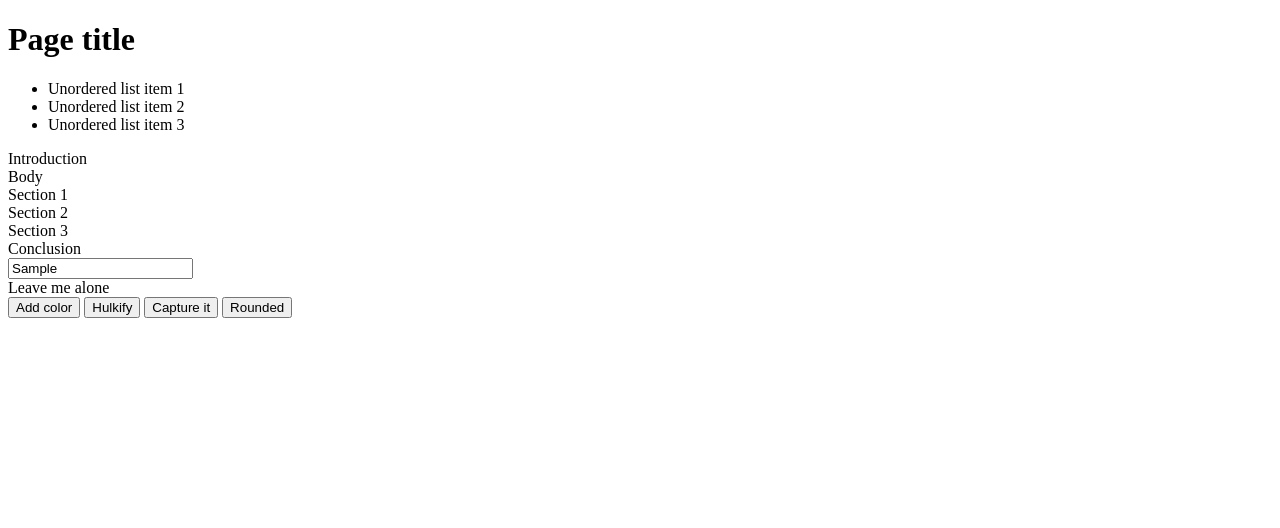
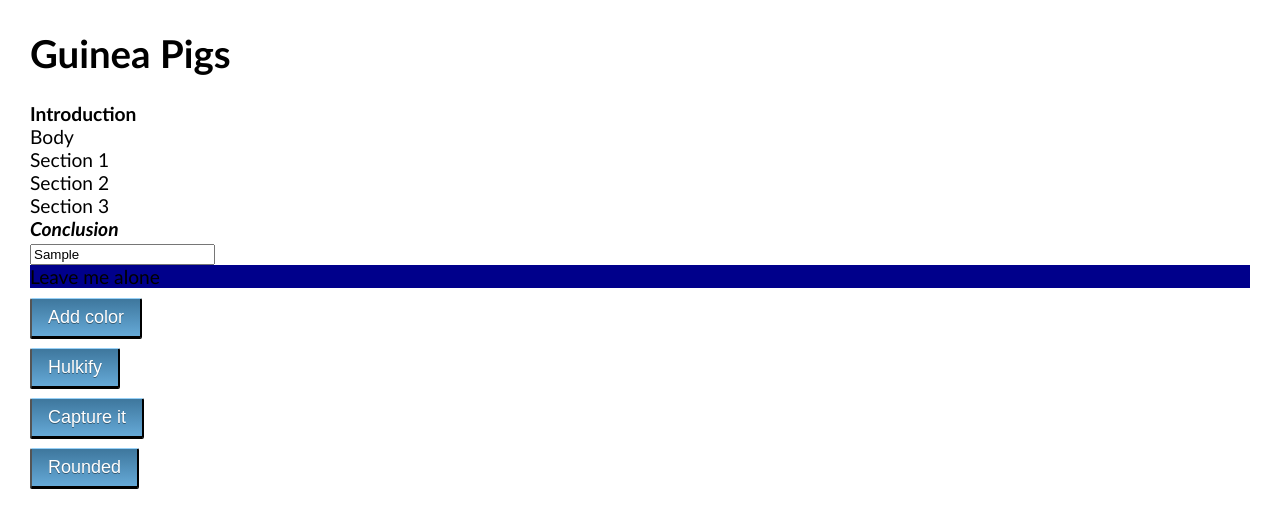
Before and after one commit to BSGreaves/guineapigs, a plain HTML site: page index.html in a window 1280 px wide. Both pictures are taken after typing "Sample" into the empty fields and a click on the button "Add color". Drawn offline with Linux system fonts and the light colour scheme.

Commit message:
Done with assignments, ready for feedback

```diff
--- a/events.css
+++ b/events.css
@@ -1 +1,53 @@
-Placeholder
+body {
+	font-family: Futura, "Trebuchet MS", Arial, sans-serif;
+	font-size: 1.2em;
+	margin: 30px;
+}
+
+button {
+   border-top: 1px solid #96d1f8;
+   background: #65a9d7;
+   background: -webkit-gradient(linear, left top, left bottom, from(#3e779d), to(#65a9d7));
+   background: -webkit-linear-gradient(top, #3e779d, #65a9d7);
+   background: -moz-linear-gradient(top, #3e779d, #65a9d7);
+   background: -ms-linear-gradient(top, #3e779d, #65a9d7);
+   background: -o-linear-gradient(top, #3e779d, #65a9d7);
+   padding: 8px 16px;
+   border-radius: 2px;
+   -webkit-box-shadow: rgba(0,0,0,1) 0 1px 0;
+   -moz-box-shadow: rgba(0,0,0,1) 0 1px 0;
+   box-shadow: rgba(0,0,0,1) 0 1px 0;
+   text-shadow: rgba(0,0,0,.4) 0 1px 0;
+   color: white;
+   font-size: 18px;
+   text-decoration: none;
+   vertical-align: middle;
+   display: block;
+   margin: 10px 0;
+}
+
+article section:first-child {
+	font-weight: bold;
+}
+
+article section:last-child {
+	font-weight: bold;
+	font-style: italic;
+}
+
+.addedColor {
+	background: #00008B;
+}
+
+.hulkify {
+	width: 300px;
+	height: 300px;
+}
+
+.addBorder {
+	border: 10px solid red;
+}
+
+.addRounding {
+	border-radius: 15px;
+}
--- a/events.js
+++ b/events.js
@@ -1 +1,29 @@
-Placeholder
+document.getElementById("page-title").addEventListener("mouseenter", function() {
+	document.getElementById("output-target").innerHTML = "You moved your mouse over the header";
+});
+document.getElementById("page-title").addEventListener("mouseleave", function() {
+	document.getElementById("output-target").innerHTML = "You left me!!";
+});
+document.getElementById("keypress-input").addEventListener("keyup", function() { //keyup seemed to work better than keydown
+	document.getElementById("output-target").innerHTML = document.getElementById("keypress-input").value;
+});
+document.getElementById("add-color").addEventListener("click", function() {
+	document.getElementById("guinea-pig").classList.add("addedColor")
+});
+document.getElementById("make-large").addEventListener("click", function() {
+	document.getElementById("guinea-pig").classList.add("hulkify")
+});
+document.getElementById("add-border").addEventListener("click", function() {
+	document.getElementById("guinea-pig").classList.add("addBorder")
+});
+document.getElementById("add-rounding").addEventListener("click", function(e) {
+	document.getElementById("guinea-pig").classList.add("addRounding")
+});
+
+var articles = document.getElementsByClassName("article-section");
+
+for (i = 0; i < articles.length; i++) {
+	articles[i].addEventListener("click", function (e) {
+		document.getElementById("output-target").innerHTML = `You clicked on the ${e.target.innerText} section`;
+	})
+}
--- a/index.html
+++ b/index.html
@@ -4,19 +4,13 @@
 		<meta charset="utf-8">
 		<meta name="description" content="">
 		<meta name="viewport" content="width=device-width, initial-scale=1">
-		<title>Untitled</title>
+		<title>Guinea Pigs</title>
 		<link rel="stylesheet" href="events.css">
-		<link rel="author" href="humans.txt">
 	</head>
 	<body>
 		<header id="page-header">
-			<h1 id="page-title">Page title</h1>
+			<h1 id="page-title">Guinea Pigs</h1>
 		</header>
-		<ul>
-			<li>Unordered list item 1</li>
-			<li>Unordered list item 2</li>
-			<li>Unordered list item 3</li>
-		</ul>
 		<article>
 			<section class="article-section">Introduction</section>
 			<section class="article-section">Body</section>
```
Also changed, not shown: 1 other file.
